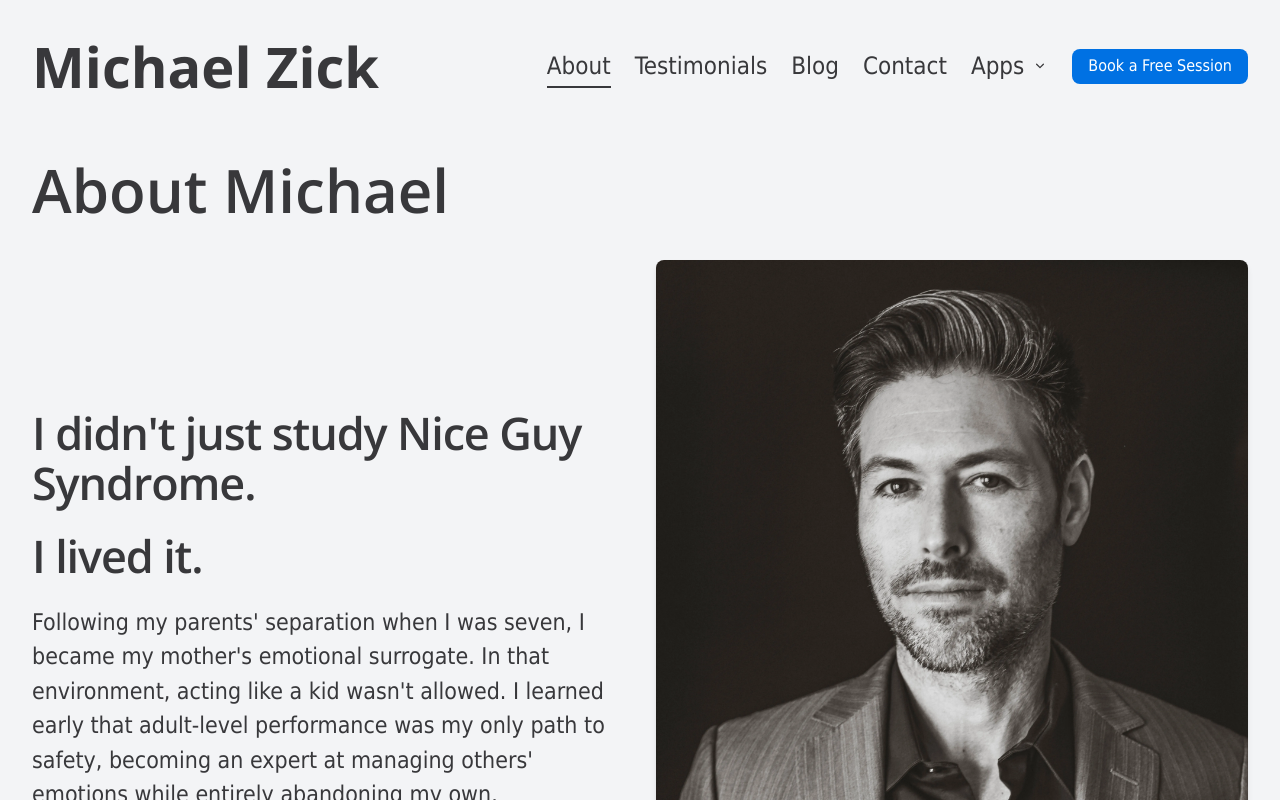
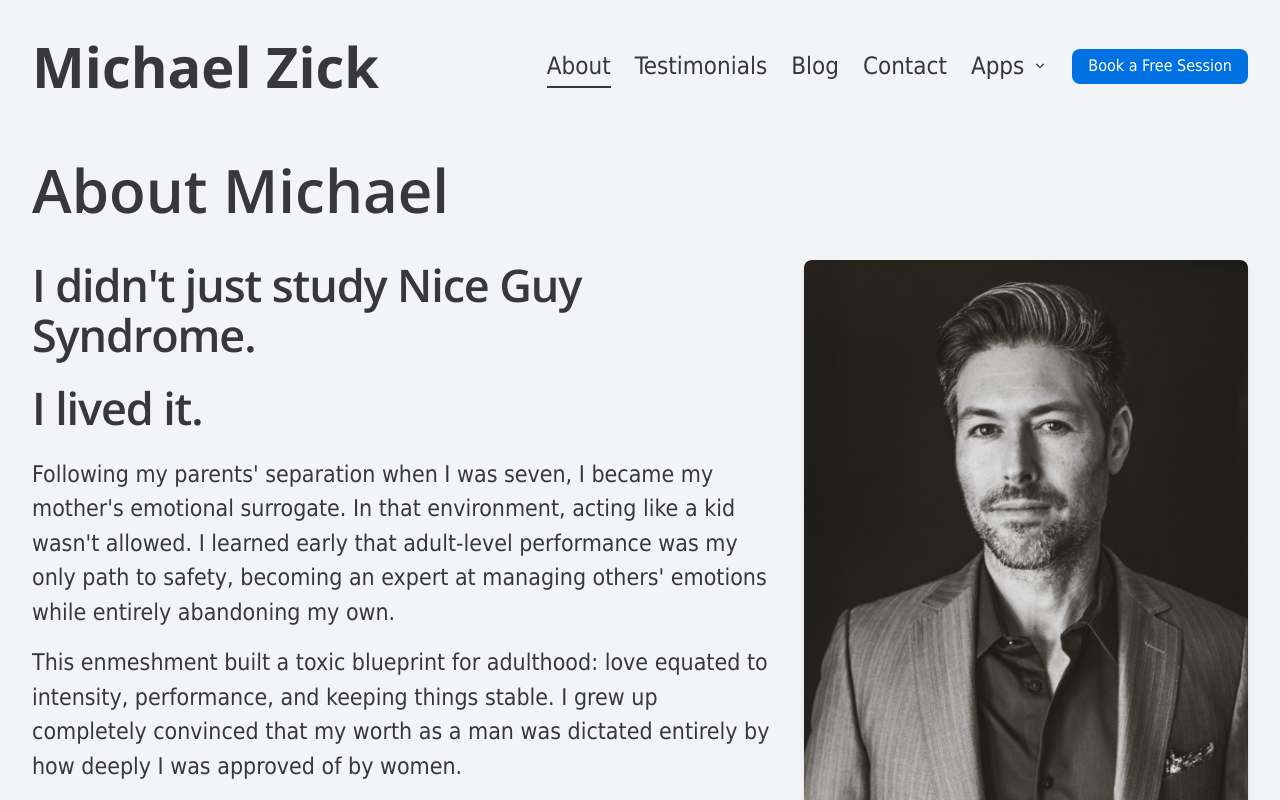
Before and after one commit to michaelzick/michaelzick.com, a Next.js app: page /about in a window 1280 px wide. Shown: the top 800 px of the page. Built offline with nearby package versions, Linux system fonts and the light colour scheme.

Commit message:
style: Adjust alignment and column widths in the about page section.

```diff
--- a/app/about/page.tsx
+++ b/app/about/page.tsx
@@ -50,8 +50,8 @@ export default function About() {
           </FadeInSection>
           <div className="space-y-24 md:space-y-32">
             {/* The Descent */}
-            <FadeInSection className="flex flex-col md:flex-row md:items-center gap-8">
-              <div className="md:w-1/2 space-y-6 order-2 md:order-1">
+            <FadeInSection className="flex flex-col md:flex-row md:items-start gap-8">
+              <div className="md:w-[62.5%] space-y-6 order-2 md:order-1">
                 <h2 className="text-[45px] font-semibold leading-[1.1] tracking-tight">
                   I didn&apos;t just study Nice Guy Syndrome.
                 </h2>
@@ -69,7 +69,7 @@ export default function About() {
                   </div>
                 </div>
               </div>
-              <div className="md:w-1/2 order-1 md:order-2">
+              <div className="md:w-[37.5%] order-1 md:order-2">
                 <Image
                   src="/img/gray-suit-headshot-bw.webp"
                   alt="Michael wearing a jacket"
```
